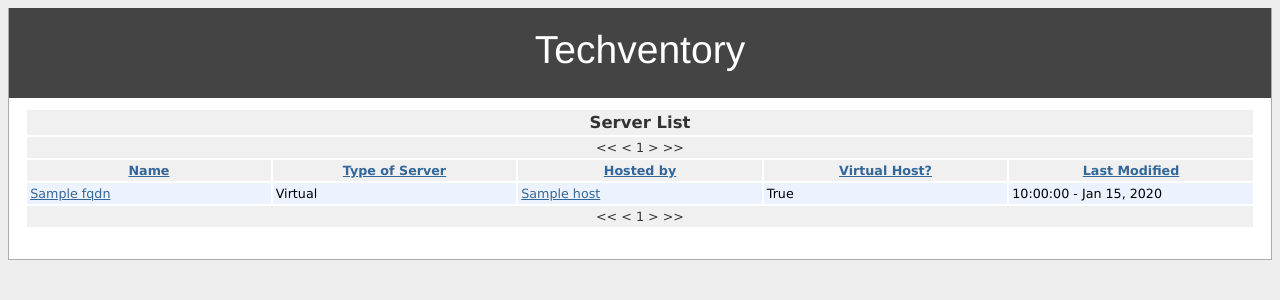
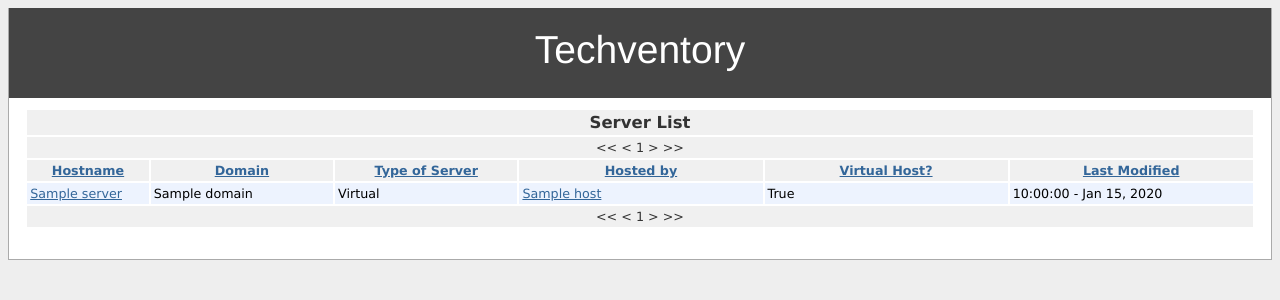
Before and after one commit to mjanous/techventory, a Django app: template templates/techventory/server_list.html in a window 1280 px wide. Shown: the top 300 px of the page. Run offline with Django 3.2, Linux system fonts and the light colour scheme; the template is opened without the code that fills it: most values are stand-ins (such as "Sample title", 1, 10 or a date in 2020).

Commit message:
Added comment tags to template and further improvement of server_detail

```diff
--- a/models.py
+++ b/models.py
@@ -36,6 +36,7 @@ class Server(models.Model):
     # optional fields
     ip_addr = models.IPAddressField('IP Address', null=True, blank=True, default=None)
     mac_addr = models.CharField('MAC Address', max_length=20, null=True, blank=True)
+    proc_speed = models.IntegerField('Processor speed (MHz)', null=True, blank=True)
     cores = models.IntegerField(null=True, blank=True)
     memory = models.IntegerField(null=True, blank=True)
     storage = models.IntegerField(null=True, blank=True)
@@ -66,6 +67,7 @@ class Server(models.Model):
         super(Server, self).save(force_insert, force_update)
 
     def fqdn(self):
+        "The fully qualified domain name of the server."
         return '.'.join((self.hostname, self.domain))
 
     @models.permalink
--- a/templates/techventory/server_list.html
+++ b/templates/techventory/server_list.html
@@ -4,10 +4,10 @@
 <table class="server_list">
 <thead>
 <tr>
-    <th colspan="5">Server List</th>
+    <th colspan="6">Server List</th>
 </tr>
 <tr>
-    <td class="navbar" colspan="5">
+    <td class="navbar" colspan="6">
     {% if page_obj.has_previous %}
     <a href="{% url techventory.views.server_list 1 %}?order_by={{ order_by }}">&lt&lt</a>
     <a href="{% url techventory.views.server_list previous %}?order_by={{ order_by }}">&lt</a>
@@ -29,7 +29,7 @@
 </thead>
 <tfoot>
 <tr>
-    <td class="navbar" colspan="5">
+    <td class="navbar" colspan="6">
     {% if page_obj.has_previous %}
     <a href="{% url techventory.views.server_list 1 %}?order_by={{ order_by }}">&lt&lt</a>
     <a href="{% url techventory.views.server_list previous %}?order_by={{ order_by }}">&lt</a>
@@ -51,13 +51,19 @@
 </tfoot>
 <tbody>
 <tr>
-    <th style="width: 20%">
+    <th style="width: 10%">
         {% ifequal order_by 'name' %}
-        <a href="{% url techventory.views.server_list page %}?order_by=-name">Name</a></th>
+        <a href="{% url techventory.views.server_list page %}?order_by=-name">Hostname</a></th>
         {% else %}
-        <a href="{% url techventory.views.server_list page %}?order_by=name">Name</a></th>
+        <a href="{% url techventory.views.server_list page %}?order_by=name">Hostname</a></th>
         {% endifequal %}
-    <th style="width: 20%">
+    <th style="width: 15%">
+        {% ifequal order_by 'domain' %}
+        <a href="{% url techventory.views.server_list page %}?order_by=-domain">Domain</a></th>
+        {% else %}
+        <a href="{% url techventory.views.server_list page %}?order_by=domain">Domain</a></th>
+        {% endifequal %}
+    <th style="width: 15%">
         {% ifequal order_by 'type' %}
         <a href="{% url techventory.views.server_list page %}?order_by=-type">Type of Server</a></th>
         {% else %}
@@ -84,7 +90,8 @@
 </tr>
 {% for server in object_list %}
 <tr class="{% cycle 'odd' 'even' %}">
-    <td><a href="{{ server.get_absolute_url }}">{{ server.fqdn }}</a></td>
+    <td><a href="{{ server.get_absolute_url }}">{{ server.hostname }}</a></td>
+    <td>{{ server.domain }}</td>
     {% spaceless %}
     <td>
         {% if server.is_physical %}
--- a/views.py
+++ b/views.py
@@ -23,6 +23,10 @@ def server_list(request, page):
             query = Server.objects.all().order_by('hostname')
         elif order_by == '-name':
             query = Server.objects.all().order_by('-hostname')
+        elif order_by == 'domain':
+            query = Server.objects.all().order_by('domain')
+        elif order_by == '-domain':
+            query = Server.objects.all().order_by('-domain')
         elif order_by == 'type':
             query = Server.objects.all().order_by('is_physical')
         elif order_by == '-type':
```
Also changed, not shown: templates/techventory/server_detail.html (+22 -11 lines).
